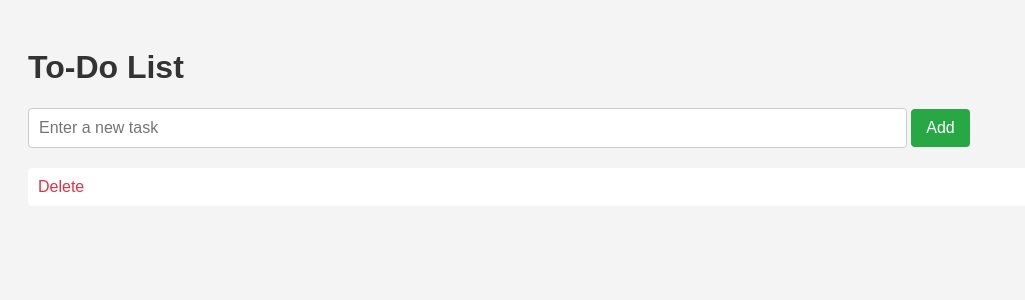
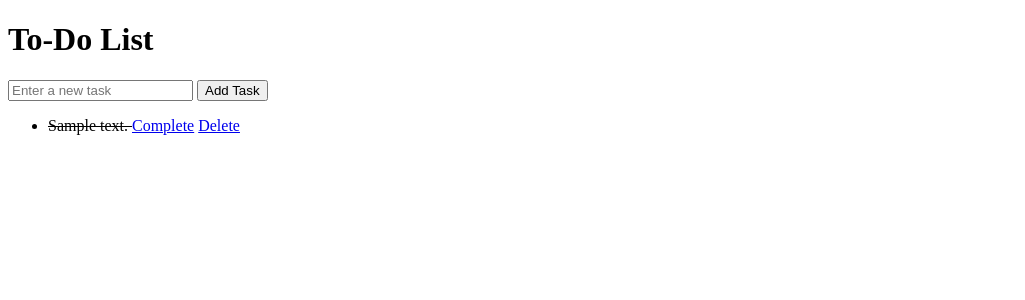
Before and after one commit to hayrus1234/Todolist_Website, a Flask app: template templates/index.html in a window 1280 px wide. Shown: the top 300 px of the page, without its empty margins (0-1025 px from the left). Run offline with Flask 2, Linux system fonts and the light colour scheme; the template is opened without the code that fills it: values that come from a table or form of the project are taken from there, others are empty; tables that the repository leaves empty hold one stand-in row (values such as "Sample post").

Commit message:
Update index.html

```diff
--- a/templates/index.html
+++ b/templates/index.html
@@ -4,22 +4,26 @@
     <meta charset="UTF-8">
     <meta name="viewport" content="width=device-width, initial-scale=1.0">
     <title>To-Do List</title>
-    <link rel="stylesheet" href="{{ url_for('static', filename='style.css') }}">
 </head>
 <body>
     <h1>To-Do List</h1>
+
     <form action="{{ url_for('add') }}" method="POST">
-        <input type="text" name="task" placeholder="Enter a new task" required>
-        <button type="submit">Add</button>
+        <input type="text" name="content" placeholder="Enter a new task" required>
+        <button type="submit">Add Task</button>
     </form>
+
     <ul>
         {% for task in todo_list %}
-        <li>
-            {{ task[1] }}
-            <a href="{{ url_for('delete', task_id=task[0]) }}">Delete</a>
-        </li>
+            <li>
+                <span style="text-decoration: {{ 'line-through' if task.complete else 'none' }};">
+                    {{ task.content }}
+                </span>
+                <a href="{{ url_for('complete', task_id=task.id) }}">Complete</a>
+                <a href="{{ url_for('delete', task_id=task.id) }}">Delete</a>
+            </li>
         {% else %}
-        <li>No tasks added yet.</li>
+            <li>No tasks available</li>
         {% endfor %}
     </ul>
 </body>
```
